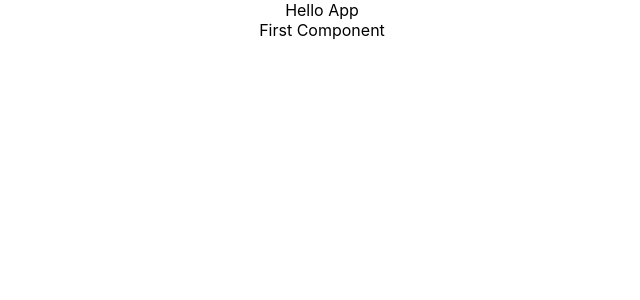
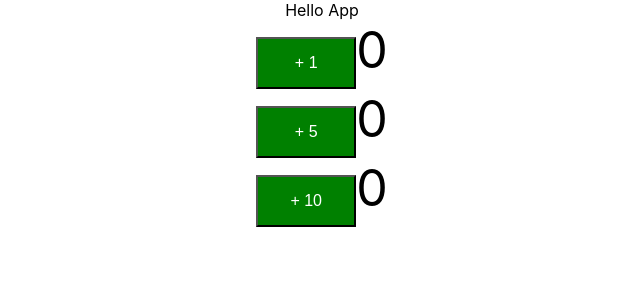
Before and after one commit to VDK84/fullStackReactSpringBoot, a React (Create React App) app in the folder frontend/todo-app/: page / in a window 1280 px wide. Shown: the top 300 px of the page, without its empty margins (318-958 px from the left). Built offline with nearby package versions, Linux system fonts and the light colour scheme.

Commit message:
Counter example

```diff
--- a/frontend/todo-app/src/App.js
+++ b/frontend/todo-app/src/App.js
@@ -1,24 +1,19 @@
 import React, { Component } from 'react';
 import logo from './logo.svg';
 import './App.css';
+import Counter from './components/Counter.jsx'
 
 class App extends Component {
   render() {
     return (
     <div className="App">
       Hello App
-      <FirstComponent/>
+      <Counter/>
+      <Counter by={5}/>
+      <Counter by={10}/>
     </div>
   );
   }
 }
 
-class FirstComponent extends Component {
-  render() {
-    return (
-      <div className="firstComponent">First Component</div>
-    );
-  }
-}
-
 export default App;
--- /dev/null
+++ b/frontend/todo-app/src/components/Counter.css
@@ -0,0 +1,11 @@
+button {
+    font-size: 16px;
+    background-color: green;
+    padding: 15px 30px;
+    color: white;
+    width: 100px;
+}
+
+.count {
+    font-size: 50px;
+}
--- /dev/null
+++ b/frontend/todo-app/src/components/Counter.jsx
@@ -0,0 +1,41 @@
+import React, { Component } from 'react';
+import PropTypes from 'prop-types';
+import './Counter.css'
+
+class Counter extends Component {
+  // Define the initial state in a constructor
+  //state => counter 0
+  constructor(){
+    super();
+    this.state = {
+      counter : 0
+    }
+
+    this.increment = this.increment.bind(this);
+  }
+  render() {
+    return (
+      <div className="counter">
+        <button onClick={this.increment} >+ {this.props.by}</button>
+        <span className="count">{this.state.counter}</span>
+      </div>
+
+    );
+  }
+
+  increment(){
+    this.setState({
+      counter: this.state.counter + this.props.by
+     });
+  }
+}
+
+Counter.defaultProps = {
+  by : 1
+}
+
+Counter.propTypes = {
+  by : PropTypes.number
+}
+
+export default Counter;
```
Also changed, not shown: frontend/todo-app/src/components/FirstComponent.jsx (added, +11 -0 lines).
